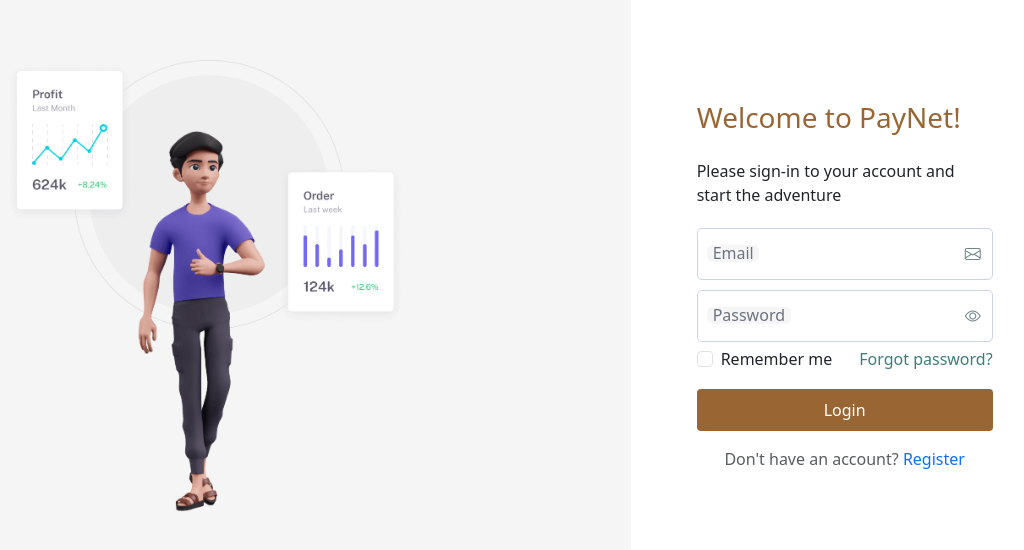
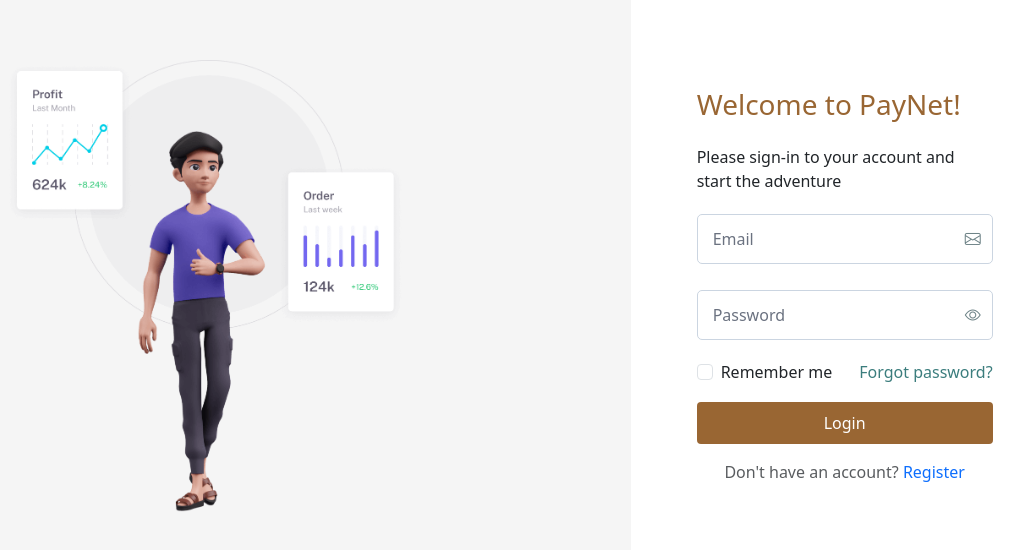
Before and after one commit to issah1554/PayNet, a React (Vite) app: page / in a window 1280 px wide. Shown: the part 114-664 px from the top of the page, without its empty margins (222-1246 px from the left). Built offline with nearby package versions, Linux system fonts and the light colour scheme; no server answers.

Commit message:
boWelcomePage

```diff
--- a/src/components/ui/styles/TextInput.module.css
+++ b/src/components/ui/styles/TextInput.module.css
@@ -20,7 +20,7 @@
 .input {
     width: 100%;
     padding: 1.125rem 0.875rem 0.875rem;
-    border: 1px solid var(--border, #cbd5e1);
+    border: 1px solid #cbd5e1;
     border-radius: var(--radius);
     background: transparent;
     color: var(--text);
@@ -43,6 +43,8 @@
     border-color: var(--border-focus);
     box-shadow: 0 0 0 3px rgba(var(--border-focus-rgb), 0.2),
         0 4px 12px rgba(var(--border-focus-rgb), 0.15);
+    border: 2px solid var(--border, #cbd5e1);
+
 }
 
 /* Floating label */
@@ -54,7 +56,7 @@
     padding: 0 0.35rem;
     color: var(--label-color, var(--muted));
     pointer-events: none;
-    background: var(--neutral-100);
+    background: var(--neutral-white);
     transform-origin: left center;
     transition: transform 0.18s ease, color 0.18s ease, background 0.18s ease;
     z-index: 1;
@@ -76,11 +78,10 @@
 
 /* --- Theme Variants --- */
 .primary {
-    --border: var(--db-primary);
-    --border-focus: var(--db-primary);
-    --border-focus-rgb: var(--db-primary-rgb);
-    --label-color: var(--db-secondary);
-    --label-focus-color: var(--db-primary);
+    --border: var(--color-primary);
+    --border-focus: var(--color-primary);
+    --border-focus-rgb: var(--color-primary);
+    --label-focus-color: var(--color-primary);
 }
 
 .primaryLight {
@@ -165,28 +166,28 @@
 
 /* --- Sizes --- */
 .xs .input {
-    padding: 0.375rem 0.5rem 0.375rem;
+    padding: 0.375rem 0.5rem;
     font-size: 0.625rem;
 }
 
 .sm .input {
-    padding: 0.5rem 0.625rem 0.5rem;
+    padding: 0.5rem 0.625rem;
     font-size: 0.75rem;
 }
 
 .md .input {
-    padding: 0.775rem 0.775rem 1.2rem;
-    font-size: 0.775rem;
+    padding: 0.675rem 0.75rem;
+    font-size: 1.1rem;
 }
 
 .lg .input {
-    padding: 1.125rem 1rem 1.125rem;
-    font-size: 1rem;
+    padding: 0.875rem 1rem;
+    font-size: 1.2rem;
 }
 
 .xl .input {
-    padding: 1.5rem 1.25rem 1.5rem;
-    font-size: 1.125rem;
+    padding: 1rem 1.125rem;
+    font-size: 1.3rem;
 }
 
 /* Adjust label transform for different sizes */
--- a/src/features/auth/components/WelcomeForm.tsx
+++ b/src/features/auth/components/WelcomeForm.tsx
@@ -37,7 +37,6 @@
         <OutlinedTextField
           label="Email"
           type="email"
-          variant="secondary"
           icon={<i className="bi bi-envelope"></i>}
           inputSize="md"
           name="email"
@@ -45,14 +44,16 @@
           onChange={e => setEmail(e.target.value)}
         />
 
+        <div className="py-3">
           <OutlinedTextField
             label="Password"
             type="password"
-          variant="secondary"
             inputSize="md"
             name="password"
             onChange={e => setPassword(e.target.value)}
           />
+
+        </div>
         <div className="d-flex justify-content-between mb-3">
           <div className="form-check">
             <input
--- a/src/index.css
+++ b/src/index.css
@@ -45,6 +45,7 @@
   --color-disabled-bg: var(--neutral-100);
 
   --color-border: var(--neutral-200);
+  --color-outline: var(--color-primary);
   --color-divider: var(--neutral-300);
 
   --color-text-primary: var(--color-primary);
@@ -135,7 +136,7 @@
 }
 
 /* --- Background Colors --- */
-.bg-page , .bg-primary {
+.bg-page, .bg-primary {
   background-color: var(--color-bg-page) !important;
 }
 
```
Lines whose indentation alone changed are shown as unchanged.
